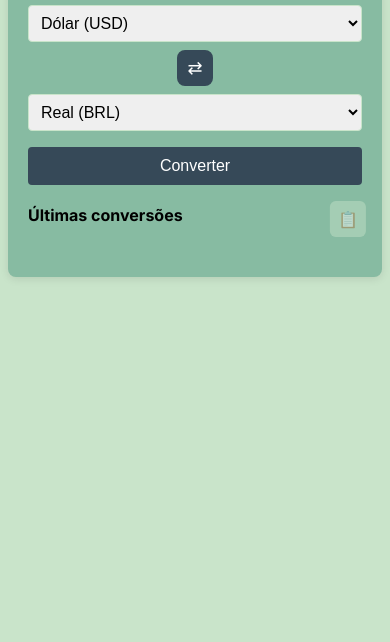
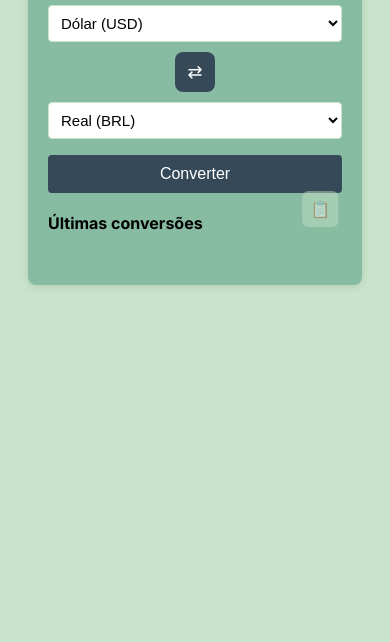
Before and after one commit to arthurguerraa/conversor-de-moedas, a plain HTML site: page index.html in a window 390 px wide. Shown: the part 202-844 px from the top of the page. Drawn offline with Linux system fonts and the light colour scheme.

Commit message:
responsividade para telas pequenas ajustada

```diff
--- a/style/style.css
+++ b/style/style.css
@@ -7,6 +7,10 @@
   --cor-alternativa: #466273;
 }
 
+/* Reset / base */
+* { box-sizing: border-box; }
+
+/* Layout geral */
 body {
   font-family: "Inter", sans-serif;
   display: flex;
@@ -31,6 +35,7 @@ h1 {
   margin-bottom: 16px;
 }
 
+/* botão modo */
 .botao-modo {
   position: absolute;
   top: 12px;
@@ -49,7 +54,6 @@ h1 {
   backdrop-filter: blur(4px);
   transition: background 200ms ease, transform 120ms ease;
 }
-
 .botao-modo:hover { transform: translateY(-2px); }
 .botao-modo:active { transform: translateY(0); }
 .botao-modo:focus {
@@ -57,22 +61,18 @@ h1 {
   outline-offset: 2px;
 }
 
-/* Tema escuro: sobrescreve as variáveis usando as cores já definidas */
+/* Tema escuro: sobrescreve variáveis */
 body.dark-mode {
-  --cor-principal: var(--cor-escura);      /* background geral passa a cor escura */
-  --cor-secundaria: var(--cor-alternativa);/* container usa cor-alternativa */
-  color: #f5f7fa;                          /* texto claro */
+  --cor-principal: var(--cor-escura);
+  --cor-secundaria: var(--cor-alternativa);
+  color: #f5f7fa;
 }
-
-/* Ajustes específicos no modo escuro (opcional) */
 body.dark-mode .container {
   box-shadow: 0 6px 18px rgba(10, 10, 10, 0.45);
 }
+body.dark-mode button { color: #fff; }
 
-body.dark-mode button {
-  color: #fff;
-}
-
+/* Campos e ações */
 .campo,
 .acoes {
   display: flex;
@@ -81,14 +81,18 @@ body.dark-mode button {
   margin-bottom: 16px;
 }
 
+/* Inputs/selects padrão */
 select,
 input[type="number"] {
   padding: 8px;
   font-size: 16px;
   border: 1px solid var(--cor-principal);
   border-radius: 4px;
+  background: white;
+  color: black;
 }
 
+/* Botões globais */
 button {
   padding: 10px;
   font-size: 16px;
@@ -98,12 +102,12 @@ button {
   color: white;
   cursor: pointer;
 }
-
 button:disabled {
   background: var(--cor-principal);
   cursor: not-allowed;
 }
 
+/* Spinner */
 .spinner {
   display: none;
   width: 24px;
@@ -114,36 +118,31 @@ button:disabled {
   animation: girar 1s linear infinite;
   margin: 0 auto;
 }
+@keyframes girar { to { transform: rotate(360deg); } }
 
-@keyframes girar {
-  to {
-    transform: rotate(360deg);
-  }
-}
-
+/* Resultado e histórico */
 .resultado {
   text-align: center;
   font-weight: bold;
   font-size: 18px;
   margin-bottom: 16px;
+  position: relative;
+  padding-right: 48px; /* espaço para o botão copiar */
 }
 
 .historico {
   margin-top: 20px;
 }
-
 .historico h2 {
   font-size: 16px;
   margin-bottom: 8px;
 }
-
 .historico ul {
   list-style: none;
   padding: 0;
   max-height: 200px;
   overflow-y: auto;
 }
-
 .historico li {
   padding: 6px;
   border-bottom: 1px solid var(--cor-principal);
@@ -151,18 +150,42 @@ button:disabled {
   font-weight: 400;
 }
 
-/* layout row para selects + swap */
+/* ---------- SELECTS ROW (corrigido) ---------- */
+/* container flex que agrupa seletor-origem, swap e seletor-destino */
 .selects-row {
   display: flex;
+  gap: 8px;
+  align-items: center;
   justify-content: center;
-  align-items: center;
-  gap: 8px;
+  min-width: 0; /* muito importante: permite que os filhos encolham */
 }
 
-/* botão de swap */
+/* aplicar min-width:0 e box-sizing aos filhos diretos para evitar overflow */
+.selects-row > * {
+  min-width: 0;
+  box-sizing: border-box;
+}
+
+/* selects: dividir espaço, permitir shrink e encolher abaixo do conteúdo */
+#seletor-origem,
+#seletor-destino {
+  flex: 1 1 0;   /* grow:1, shrink:1, base:0 */
+  min-width: 0;  /* permite encolher mesmo com texto longo */
+  max-width: 100%;
+  width: 100%;
+  padding: 8px;
+  font-size: 16px;
+  box-sizing: border-box;
+  overflow: hidden;
+  color: black;
+  background: white;
+}
+
+/* botão swap: tamanho fixo, não empurra os selects */
 .swap-btn {
-  width: 36px;
-  height: 36px;
+  flex: 0 0 40px; /* não cresce, não encolhe, largura fixa */
+  width: 40px;
+  height: 40px;
   border-radius: 8px;
   border: none;
   background: var(--cor-escura);
@@ -174,23 +197,12 @@ button:disabled {
   font-size: 18px;
 }
 
-/* resultado: deixa espaço para o botão copiar */
-.resultado {
-  text-align: center;
-  font-weight: bold;
-  font-size: 18px;
-  margin-bottom: 16px;
-  position: relative;
-  padding-right: 48px; /* espaço para o botão copiar */
-}
-
-/* botão copiar (posicionado à direita dentro do box resultado) */
+/* copiar resultado (botão) */
 .copy-btn {
   position: absolute;
   right: 8px;
   top: 50%;
-  transform: translateY(-20%);
-  transform: translateX(33%);
+  transform: translateY(-50%) translateX(12%);
   border: none;
   background: rgba(0,0,0,0.06);
   width: 36px;
@@ -202,25 +214,12 @@ button:disabled {
   justify-content: center;
   font-size: 16px;
 }
-
-/* estilo de estado disabled do botão copiar */
 .copy-btn[disabled] {
   opacity: 0.45;
   cursor: not-allowed;
 }
 
-/* responsividade: em telas pequenas empilha selects */
-@media (max-width: 420px) {
-  .selects-row {
-    flex-direction: column;
-    align-items: stretch;
-  }
-  .swap-btn {
-    align-self: center;
-  }
-}
-
-/* Toasts (mensagens amigáveis) */
+/* Toasts */
 #toast-container {
   position: fixed;
   bottom: 16px;
@@ -230,7 +229,6 @@ button:disabled {
   gap: 8px;
   z-index: 9999;
 }
-
 .toast {
   background: var(--cor-escura);
   color: #fff;
@@ -242,16 +240,36 @@ button:disabled {
   transform: translateY(20px);
   animation: slideIn 0.3s forwards, fadeOut 0.3s 2.7s forwards;
 }
+@keyframes slideIn { to { opacity: 1; transform: translateY(0); } }
+@keyframes fadeOut { to { opacity: 0; transform: translateY(20px); } }
 
-@keyframes slideIn {
-  to {
-    opacity: 1;
-    transform: translateY(0);
+/* ---------- RESPONSIVIDADE ---------- */
+/* telas pequenas: empilha selects e faz eles ocuparem 100% */
+@media (max-width: 420px) {
+  .selects-row {
+    flex-direction: column;
+    align-items: stretch;
+    gap: 10px;
+  }
+
+  .swap-btn {
+    align-self: center;
+    flex: 0 0 auto;
+    width: 40px;
+  }
+
+  #seletor-origem,
+  #seletor-destino {
+    width: 100%;
+    flex: 0 0 auto; /* cada select ocupa largura total */
+    font-size: 14px;
   }
 }
-@keyframes fadeOut {
-  to {
-    opacity: 0;
-    transform: translateY(20px);
+
+/* breakpoint intermediário: mantém lado-a-lado, mas ajusta o tamanho das fontes se necessário */
+@media (max-width: 600px) {
+  #seletor-origem,
+  #seletor-destino {
+    font-size: 15px;
   }
 }
```
